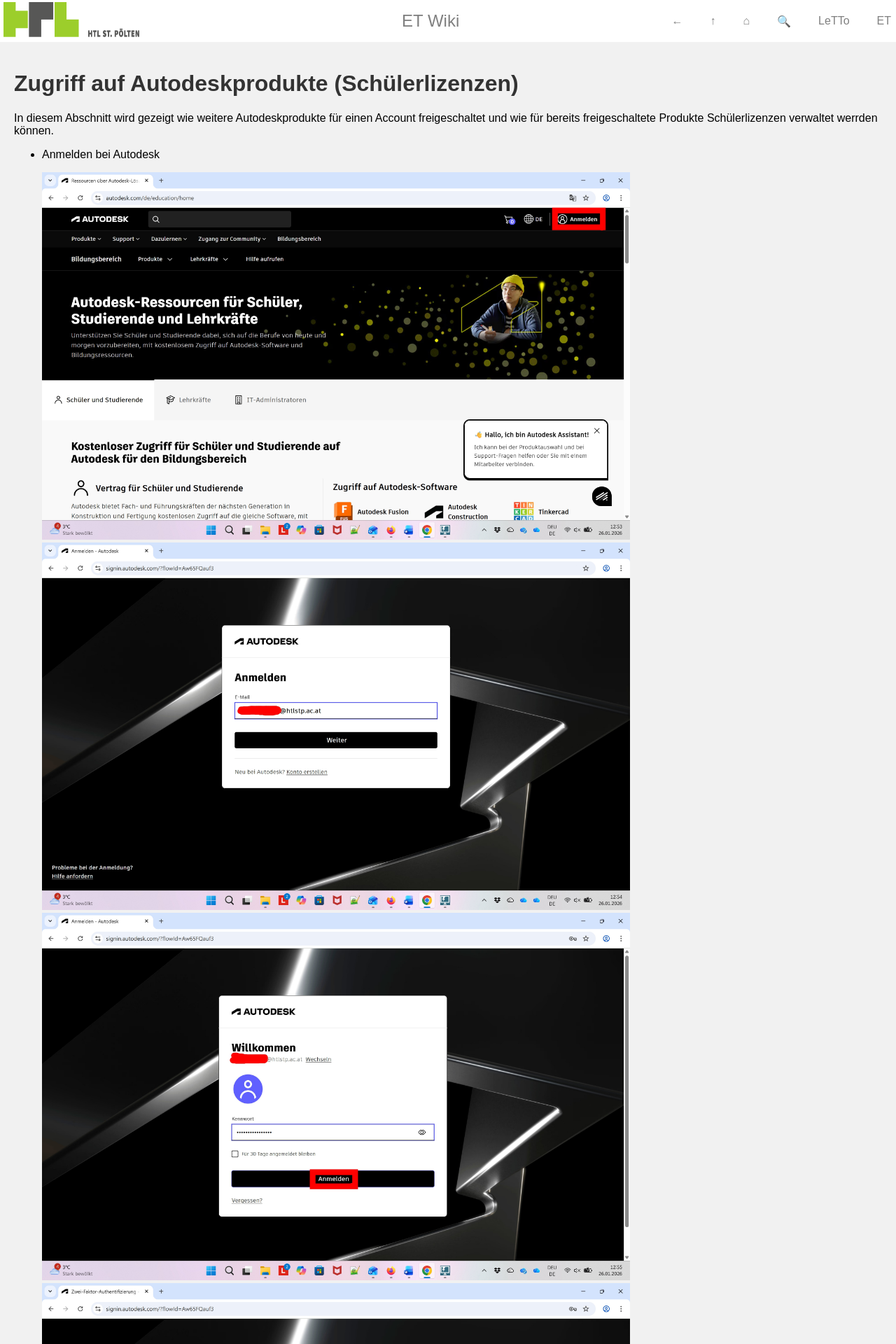
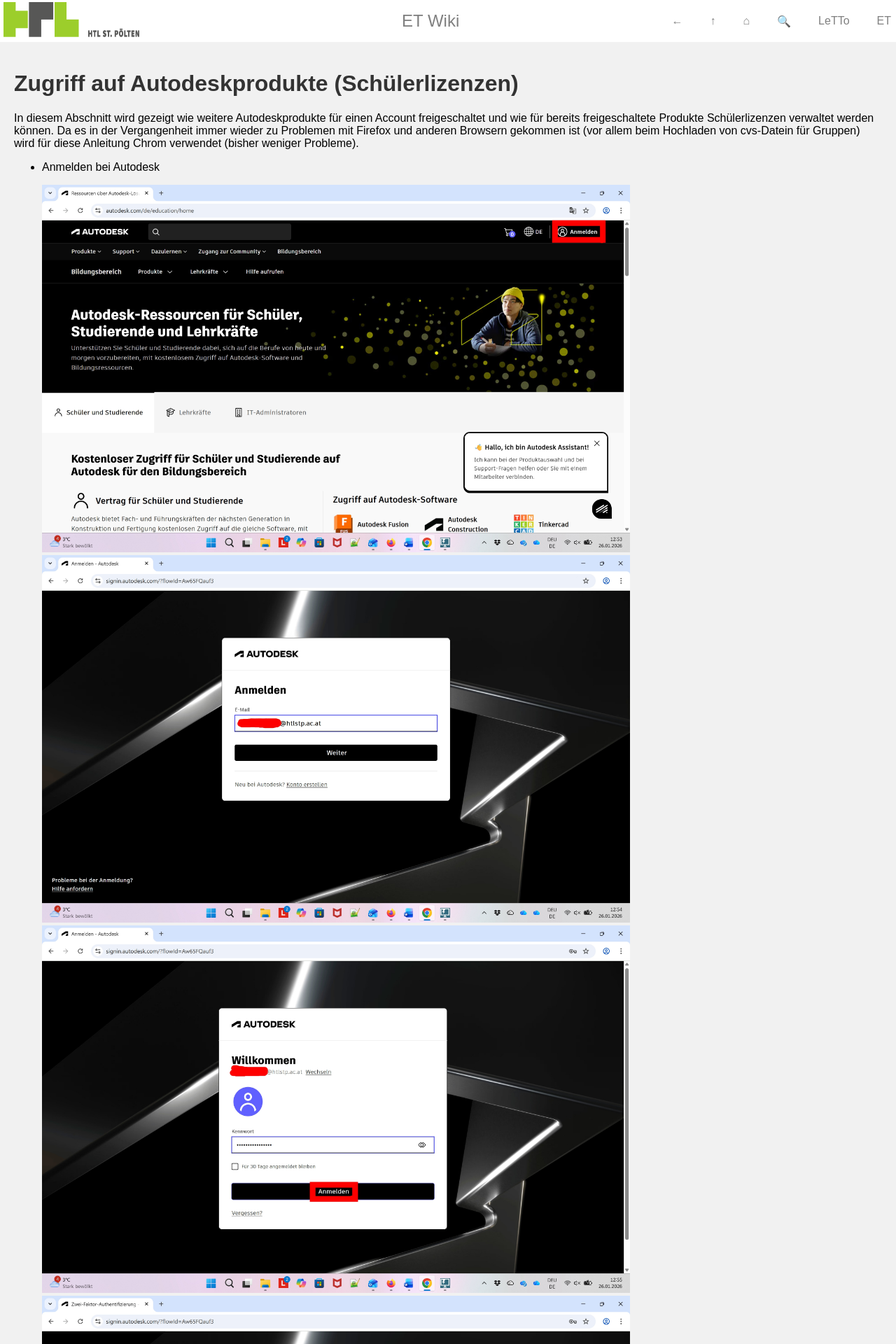
Before and after one commit to htl-stp-et/ET-Info, a Jekyll site: the page built from docs/Autodesk/Autodesk-Lehrer/Lizenzen/index.md, in a window 1280 px wide. Shown: the top 1920 px of the page at 70% size. Built offline with Jekyll 4.4.1, drawn with Linux system fonts in a browser that asks for light colours; our own code applies the rules of GitHub Pages for plain Markdown files.

Commit message:
Browser Hinweis eingefügt

```diff
--- a/docs/Autodesk/Autodesk-Lehrer/Lizenzen/index.md
+++ b/docs/Autodesk/Autodesk-Lehrer/Lizenzen/index.md
@@ -1,5 +1,6 @@
 # Zugriff auf Autodeskprodukte (Schülerlizenzen)
-In diesem Abschnitt wird gezeigt wie weitere Autodeskprodukte für einen Account freigeschaltet und wie für bereits freigeschaltete Produkte Schülerlizenzen verwaltet werrden können.
+In diesem Abschnitt wird gezeigt wie weitere Autodeskprodukte für einen Account freigeschaltet und wie für bereits freigeschaltete Produkte Schülerlizenzen verwaltet werden können. Da es in der Vergangenheit immer wieder zu Problemen mit Firefox und anderen Browsern gekommen ist (vor allem beim Hochladen von cvs-Datein für Gruppen) wird für diese Anleitung Chrom verwendet (bisher weniger Probleme).
+
 * Anmelden bei Autodesk
 
     <img src="Autodesk_Produktlizenzen_2026_001.jpg" alt="Bei Autodesk anmelden">
```
